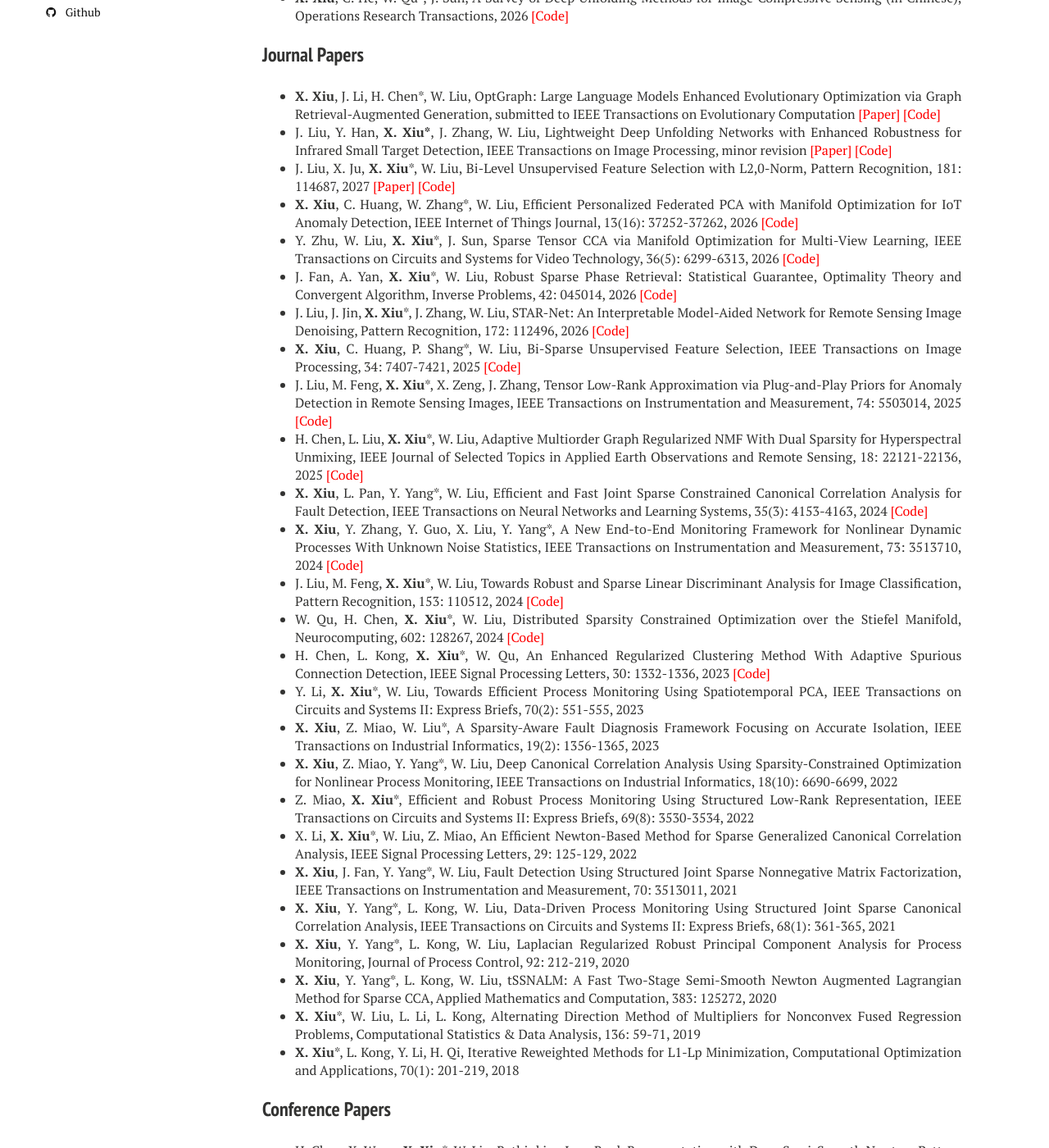
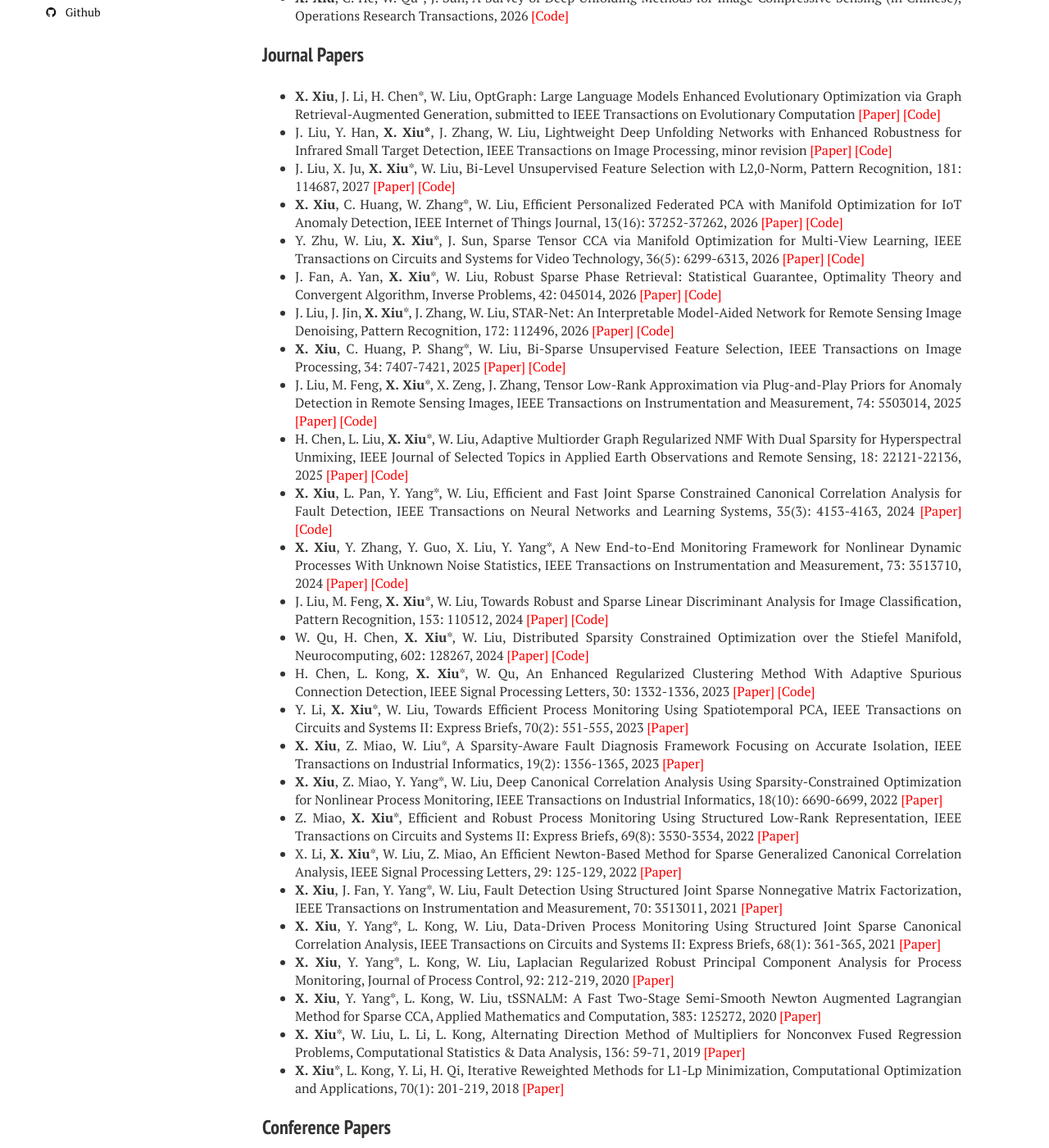
Before and after one commit to xianchaoxiu/xianchaoxiu.github.io, a Jekyll site: the page built from publications/index.md, in a window 1280 px wide and 1400 px high, scrolled down 326 px. Shown: the whole window at 82% size. Built offline with Jekyll 4.4.1, drawn with Linux system fonts in a browser that asks for light colours; nearby versions of some CDN libraries.

Commit message:
Update index.md

```diff
--- a/publications/index.md
+++ b/publications/index.md
@@ -21,29 +21,40 @@ share: false
 * <b>X. Xiu</b>, J. Li, H. Chen*, W. Liu, OptGraph: Large Language Models Enhanced Evolutionary Optimization via Graph Retrieval-Augmented Generation, submitted to IEEE Transactions on Evolutionary Computation <a href="https://arxiv.org/abs/2607.27918" class="textlink" target="_blank" style="color: red;">[Paper]</a> <a href="https://github.com/xianchaoxiu/OptGraph" class="textlink" target="_blank" style="color: red;">[Code]</a><br>
 * J. Liu, Y. Han, <b>X. Xiu*</b>, J. Zhang, W. Liu, Lightweight Deep Unfolding Networks with Enhanced Robustness for Infrared Small Target Detection, IEEE Transactions on Image Processing, minor revision <a href="https://arxiv.org/abs/2509.08205" class="textlink" target="_blank" style="color: red;">[Paper]</a> <a href="https://github.com/xianchaoxiu/L-RPCANet" class="textlink" target="_blank" style="color: red;">[Code]</a><br>
 * J. Liu, X. Ju, <b>X. Xiu</b>*, W. Liu, Bi-Level Unsupervised Feature Selection with L2,0-Norm, Pattern Recognition, 181: 114687, 2027 <a href="https://doi.org/10.1016/j.patcog.2026.114687" class="textlink" target="_blank" style="color: red;">[Paper]</a> <a href="https://github.com/xianchaoxiu/BLUFS" class="textlink" target="_blank" style="color: red;">[Code]</a><br>
-* <b>X. Xiu</b>, C. Huang, W. Zhang*, W. Liu, Efficient Personalized Federated PCA with Manifold Optimization for IoT Anomaly Detection, IEEE Internet of Things Journal, 13(16): 37252-37262, 2026 <a href="https://github.com/xianchaoxiu/FedEP" class="textlink" target="_blank" style="color: red;">[Code]</a><br>
-* Y. Zhu, W. Liu, <b>X. Xiu</b>*, J. Sun, Sparse Tensor CCA via Manifold Optimization for Multi-View Learning, IEEE Transactions on Circuits and Systems for Video Technology, 36(5): 6299-6313, 2026  <a href="https://github.com/zhudafa/STCCA-L" class="textlink" target="_blank" style="color: red;">[Code]</a><br>
-* J. Fan, A. Yan, <b>X. Xiu</b>*, W. Liu, Robust Sparse Phase Retrieval: Statistical Guarantee, Optimality Theory and Convergent Algorithm, Inverse Problems, 42: 045014, 2026 <a href="https://github.com/xianchaoxiu/HPR" class="textlink" target="_blank" style="color: red;">[Code]</a><br>
-* J. Liu, J. Jin, <b>X. Xiu</b>*, J. Zhang, W. Liu, STAR-Net: An Interpretable Model-Aided Network for Remote Sensing Image Denoising, Pattern Recognition, 172: 112496, 2026 <a href="https://github.com/xianchaoxiu/STAR-Net" class="textlink" target="_blank" style="color: red;">[Code]</a><br>
-* <b>X. Xiu</b>, C. Huang, P. Shang*, W. Liu, Bi-Sparse Unsupervised Feature Selection, IEEE Transactions on Image Processing, 34: 7407-7421, 2025 <a href="https://github.com/xianchaoxiu/BSUFS" class="textlink" target="_blank" style="color: red;">[Code]</a><br>
-* J. Liu, M. Feng, <b>X. Xiu</b>*, X. Zeng, J. Zhang,  Tensor Low-Rank Approximation via Plug-and-Play Priors for Anomaly Detection in Remote Sensing Images, IEEE Transactions on Instrumentation and Measurement, 74: 5503014, 2025 <a href="https://github.com/xianchaoxiu/PnP-TLRA" class="textlink" target="_blank" style="color: red;">[Code]</a><br>
-* H. Chen, L. Liu, <b>X. Xiu</b>*, W. Liu, Adaptive Multiorder Graph Regularized NMF With Dual Sparsity for Hyperspectral Unmixing, IEEE Journal of Selected Topics in Applied Earth Observations and Remote Sensing, 18: 22121-22136, 2025 <a href="https://github.com/xianchaoxiu/MOGNMF" class="textlink" target="_blank" style="color: red;">[Code]</a><br>
-* <b>X. Xiu</b>, L. Pan, Y. Yang*, W. Liu, Efficient and Fast Joint Sparse Constrained Canonical Correlation Analysis for Fault Detection, IEEE Transactions on Neural Networks and Learning Systems, 35(3): 4153-4163, 2024 <a href="https://github.com/xianchaoxiu/JSCCCA" class="textlink" target="_blank" style="color: red;">[Code]</a><br>
-* <b>X. Xiu</b>, Y. Zhang, Y. Guo, X. Liu, Y. Yang*, A New End-to-End Monitoring Framework for Nonlinear Dynamic Processes With Unknown Noise Statistics, IEEE Transactions on Instrumentation and Measurement, 73: 3513710, 2024 <a href="https://github.com/xianchaoxiu/DRNN" class="textlink" target="_blank" style="color: red;">[Code]</a><br>
-* J. Liu, M. Feng, <b>X. Xiu</b>*, W. Liu, Towards Robust and Sparse Linear Discriminant Analysis for Image Classification, Pattern Recognition, 153: 110512, 2024 <a href="https://github.com/EMXlight/RSLDAplus" class="textlink" target="_blank" style="color: red;">[Code]</a><br>
-* W. Qu, H. Chen, <b>X. Xiu</b>*, W. Liu, Distributed Sparsity Constrained Optimization over the Stiefel Manifold, Neurocomputing, 602: 128267, 2024 <a href="https://github.com/wtqu/DREAM" class="textlink" target="_blank" style="color: red;">[Code]</a><br>
-* H. Chen, L. Kong, <b>X. Xiu</b>*, W. Qu, An Enhanced Regularized Clustering Method With Adaptive Spurious Connection Detection, IEEE Signal Processing Letters, 30: 1332-1336, 2023 <a href="https://github.com/xianchaoxiu/ERC" class="textlink" target="_blank" style="color: red;">[Code]</a><br>
-* Y. Li, <b>X. Xiu</b>*, W. Liu, Towards Efficient Process Monitoring Using Spatiotemporal PCA, IEEE Transactions on Circuits and Systems II: Express Briefs, 70(2): 551-555, 2023<br>
-* <b>X. Xiu</b>, Z. Miao, W. Liu*, A Sparsity-Aware Fault Diagnosis Framework Focusing on Accurate Isolation, IEEE Transactions on Industrial Informatics, 19(2): 1356-1365, 2023<br>
-* <b>X. Xiu</b>, Z. Miao, Y. Yang*, W. Liu, Deep Canonical Correlation Analysis Using Sparsity-Constrained Optimization for Nonlinear Process Monitoring, IEEE Transactions on Industrial Informatics, 18(10): 6690-6699, 2022<br>
-* Z. Miao, <b>X. Xiu</b>*, Efficient and Robust Process Monitoring Using Structured Low-Rank Representation, IEEE Transactions on Circuits and Systems II: Express Briefs, 69(8): 3530-3534, 2022<br>
-* X. Li, <b>X. Xiu</b>*, W. Liu, Z. Miao, An Efficient Newton-Based Method for Sparse Generalized Canonical Correlation Analysis, IEEE Signal Processing Letters, 29: 125-129, 2022<br>
-* <b>X. Xiu</b>, J. Fan, Y. Yang*, W. Liu, Fault Detection Using Structured Joint Sparse Nonnegative Matrix Factorization, IEEE Transactions on Instrumentation and Measurement, 70: 3513011, 2021<br>
-* <b>X. Xiu</b>, Y. Yang*, L. Kong, W. Liu, Data-Driven Process Monitoring Using Structured Joint Sparse Canonical Correlation Analysis, IEEE Transactions on Circuits and Systems II: Express Briefs, 68(1): 361-365, 2021<br>
-* <b>X. Xiu</b>, Y. Yang*, L. Kong, W. Liu, Laplacian Regularized Robust Principal Component Analysis for Process Monitoring, Journal of Process Control, 92: 212-219, 2020<br>
-* <b>X. Xiu</b>, Y. Yang*, L. Kong, W. Liu, tSSNALM: A Fast Two-Stage Semi-Smooth Newton Augmented Lagrangian Method for Sparse CCA, Applied Mathematics and Computation, 383: 125272, 2020<br>
-* <b>X. Xiu</b>*, W. Liu, L. Li, L. Kong, Alternating Direction Method of Multipliers for Nonconvex Fused Regression Problems, Computational Statistics & Data Analysis, 136: 59-71, 2019<br>
-* <b>X. Xiu</b>*, L. Kong, Y. Li, H. Qi, Iterative Reweighted Methods for L1-Lp Minimization, Computational Optimization and Applications, 70(1): 201-219, 2018 <br>
+* <b>X. Xiu</b>, C. Huang, W. Zhang*, W. Liu, Efficient Personalized Federated PCA with Manifold Optimization for IoT Anomaly Detection, IEEE Internet of Things Journal, 13(16): 37252-37262, 2026 <a href="https://doi.org/10.1109/JIOT.2026.3720145" class="textlink" target="_blank" style="color: red;">[Paper]</a> <a href="https://github.com/xianchaoxiu/FedEP" class="textlink" target="_blank" style="color: red;">[Code]</a><br>
+* Y. Zhu, W. Liu, <b>X. Xiu</b>*, J. Sun, Sparse Tensor CCA via Manifold Optimization for Multi-View Learning, IEEE Transactions on Circuits and Systems for Video Technology, 36(5): 6299-6313, 2026  <a href="https://doi.org/10.1109/TCSVT.2026.3528719" class="textlink" target="_blank" style="color: red;">[Paper]</a> <a href="https://github.com/zhudafa/STCCA-L" class="textlink" target="_blank" style="color: red;">[Code]</a><br>
+* J. Fan, A. Yan, <b>X. Xiu</b>*, W. Liu, Robust Sparse Phase Retrieval: Statistical Guarantee, Optimality Theory and Convergent Algorithm, Inverse Problems, 42: 045014, 2026 <a href="https://doi.org/10.1088/1361-6420/ae5e02" class="textlink" target="_blank" style="color: red;">[Paper]</a> <a href="https://github.com/xianchaoxiu/HPR" class="textlink" target="_blank" style="color: red;">[Code]</a><br>
+* J. Liu, J. Jin, <b>X. Xiu</b>*, J. Zhang, W. Liu, STAR-Net: An Interpretable Model-Aided Network for Remote Sensing Image Denoising, Pattern Recognition, 172: 112496, 2026 <a href="https://doi.org/10.1016/j.patcog.2025.112496" class="textlink" target="_blank" style="color: red;">[Paper]</a> <a href="https://github.com/xianchaoxiu/STAR-Net" class="textlink" target="_blank" style="color: red;">[Code]</a><br>
+* <b>X. Xiu</b>, C. Huang, P. Shang*, W. Liu, Bi-Sparse Unsupervised Feature Selection, IEEE Transactions on Image Processing, 34: 7407-7421, 2025 <a href="https://doi.org/10.1109/TIP.2025.3528632" class="textlink" target="_blank" style="color: red;">[Paper]</a> <a href="https://github.com/xianchaoxiu/BSUFS" class="textlink" target="_blank" style="color: red;">[Code]</a><br>
+* J. Liu, M. Feng, <b>X. Xiu</b>*, X. Zeng, J. Zhang,  Tensor Low-Rank Approximation via Plug-and-Play Priors for Anomaly Detection in Remote Sensing Images, IEEE Transactions on Instrumentation and Measurement, 74: 5503014, 2025 <a href="https://doi.org/10.1109/TIM.2025.3530114" class="textlink" target="_blank" style="color: red;">[Paper]</a> <a href="https://github.com/xianchaoxiu/PnP-TLRA" class="textlink" target="_blank" style="color: red;">[Code]</a><br>
+* H. Chen, L. Liu, <b>X. Xiu</b>*, W. Liu, Adaptive Multiorder Graph Regularized NMF With Dual Sparsity for Hyperspectral Unmixing, IEEE Journal of Selected Topics in Applied Earth Observations and Remote Sensing, 18: 22121-22136, 2025 <a href="https://doi.org/10.1109/JSTARS.2025.3521478" class="textlink" target="_blank" style="color: red;">[Paper]</a> <a href="https://github.com/xianchaoxiu/MOGNMF" class="textlink" target="_blank" style="color: red;">[Code]</a><br>
+* <b>X. Xiu</b>, L. Pan, Y. Yang*, W. Liu, Efficient and Fast Joint Sparse Constrained Canonical Correlation Analysis for Fault Detection, IEEE Transactions on Neural Networks and Learning Systems, 35(3): 4153-4163, 2024 <a href="https://doi.org/10.1109/TNNLS.2023.3316789" class="textlink" target="_blank" style="color: red;">[Paper]</a> <a href="https://github.com/xianchaoxiu/JSCCCA" class="textlink" target="_blank" style="color: red;">[Code]</a><br>
+* <b>X. Xiu</b>, Y. Zhang, Y. Guo, X. Liu, Y. Yang*, A New End-to-End Monitoring Framework for Nonlinear Dynamic Processes With Unknown Noise Statistics, IEEE Transactions on Instrumentation and Measurement, 73: 3513710, 2024 <a href="https://doi.org/10.1109/TIM.2024.3375402" class="textlink" target="_blank" style="color: red;">[Paper]</a> <a href="https://github.com/xianchaoxiu/DRNN" class="textlink" target="_blank" style="color: red;">[Code]</a><br>
+* J. Liu, M. Feng, <b>X. Xiu</b>*, W. Liu, Towards Robust and Sparse Linear Discriminant Analysis for Image Classification, Pattern Recognition, 153: 110512, 2024 <a href="https://doi.org/10.1016/j.patcog.2024.110512" class="textlink" target="_blank" style="color: red;">[Paper]</a> <a href="https://github.com/EMXlight/RSLDAplus" class="textlink" target="_blank" style="color: red;">[Code]</a><br>
+* W. Qu, H. Chen, <b>X. Xiu</b>*, W. Liu, Distributed Sparsity Constrained Optimization over the Stiefel Manifold, Neurocomputing, 602: 128267, 2024 <a href="https://doi.org/10.1016/j.neucom.2024.128267" class="textlink" target="_blank" style="color: red;">[Paper]</a> <a href="https://github.com/wtqu/DREAM" class="textlink" target="_blank" style="color: red;">[Code]</a><br>
+* H. Chen, L. Kong, <b>X. Xiu</b>*, W. Qu, An Enhanced Regularized Clustering Method With Adaptive Spurious Connection Detection, IEEE Signal Processing Letters, 30: 1332-1336, 2023 <a href="https://doi.org/10.1109/LSP.2023.3298607" class="textlink" target="_blank" style="color: red;">[Paper]</a> <a href="https://github.com/xianchaoxiu/ERC" class="textlink" target="_blank" style="color: red;">[Code]</a><br>
+* Y. Li, <b>X. Xiu</b>*, W. Liu, Towards Efficient Process Monitoring Using Spatiotemporal PCA, IEEE Transactions on Circuits and Systems II: Express Briefs, 70(2): 551-555, 2023 <a href="https://doi.org/10.1109/TCSII.2022.3221782" class="textlink" target="_blank" style="color: red;">[Paper]</a><br>
+* <b>X. Xiu</b>, Z. Miao, W. Liu*, A Sparsity-Aware Fault Diagnosis Framework Focusing on Accurate Isolation, IEEE Transactions on Industrial Informatics, 19(2): 1356-1365, 2023 <a href="https://doi.org/10.1109/TII.2022.3180070" class="textlink" target="_blank" style="color: red;">[Paper]</a><br>
+* <b>X. Xiu</b>, Z. Miao, Y. Yang*, W. Liu, Deep Canonical Correlation Analysis Using Sparsity-Constrained Optimization for Nonlinear Process Monitoring, IEEE Transactions on Industrial Informatics, 18(10): 6690-6699, 2022 <a href="https://doi.org/10.1109/TII.2022.3155412" class="textlink" target="_blank" style="color: red;">[Paper]</a><br>
+* Z. Miao, <b>X. Xiu</b>*, Efficient and Robust Process Monitoring Using Structured Low-Rank Representation, IEEE Transactions on Circuits and Systems II: Express Briefs, 69(8): 3530-3534, 2022 <a href="https://doi.org/10.1109/TCSII.2022.3178108" class="textlink" target="_blank" style="color: red;">[Paper]</a><br>
+* X. Li, <b>X. Xiu</b>*, W. Liu, Z. Miao, An Efficient Newton-Based Method for Sparse Generalized Canonical Correlation Analysis, IEEE Signal Processing Letters, 29: 125-129, 2022 <a href="https://doi.org/10.1109/LSP.2021.3138794" class="textlink" target="_blank" style="color: red;">[Paper]</a><br>
+* <b>X. Xiu</b>, J. Fan, Y. Yang*, W. Liu, Fault Detection Using Structured Joint Sparse Nonnegative Matrix Factorization, IEEE Transactions on Instrumentation and Measurement, 70: 3513011, 2021 <a href="https://doi.org/10.1109/TIM.2021.3092709" class="textlink" target="_blank" style="color: red;">[Paper]</a><br>
+* <b>X. Xiu</b>, Y. Yang*, L. Kong, W. Liu, Data-Driven Process Monitoring Using Structured Joint Sparse Canonical Correlation Analysis, IEEE Transactions on Circuits and Systems II: Express Briefs, 68(1): 361-365, 2021 <a href="https://doi.org/10.1109/TCSII.2020.3029098" class="textlink" target="_blank" style="color: red;">[Paper]</a><br>
+* <b>X. Xiu</b>, Y. Yang*, L. Kong, W. Liu, Laplacian Regularized Robust Principal Component Analysis for Process Monitoring, Journal of Process Control, 92: 212-219, 2020 <a href="https://doi.org/10.1016/j.jprocont.2020.06.011" class="textlink" target="_blank" style="color: red;">[Paper]</a><br>
+* <b>X. Xiu</b>, Y. Yang*, L. Kong, W. Liu, tSSNALM: A Fast Two-Stage Semi-Smooth Newton Augmented Lagrangian Method for Sparse CCA, Applied Mathematics and Computation, 383: 125272, 2020 <a href="https://doi.org/10.1016/j.amc.2020.125272" class="textlink" target="_blank" style="color: red;">[Paper]</a><br>
+* <b>X. Xiu</b>*, W. Liu, L. Li, L. Kong, Alternating Direction Method of Multipliers for Nonconvex Fused Regression Problems, Computational Statistics & Data Analysis, 136: 59-71, 2019 <a href="https://doi.org/10.1016/j.csda.2019.01.011" class="textlink" target="_blank" style="color: red;">[Paper]</a><br>
+* <b>X. Xiu</b>*, L. Kong, Y. Li, H. Qi, Iterative Reweighted Methods for L1-Lp Minimization, Computational Optimization and Applications, 70(1): 201-219, 2018 <a href="https://doi.org/10.1007/s10589-018-9988-0" class="textlink" target="_blank" style="color: red;">[Paper]</a><br>
+
+
+
+
+
+
+
+
+
+
+
 
 
 
```
